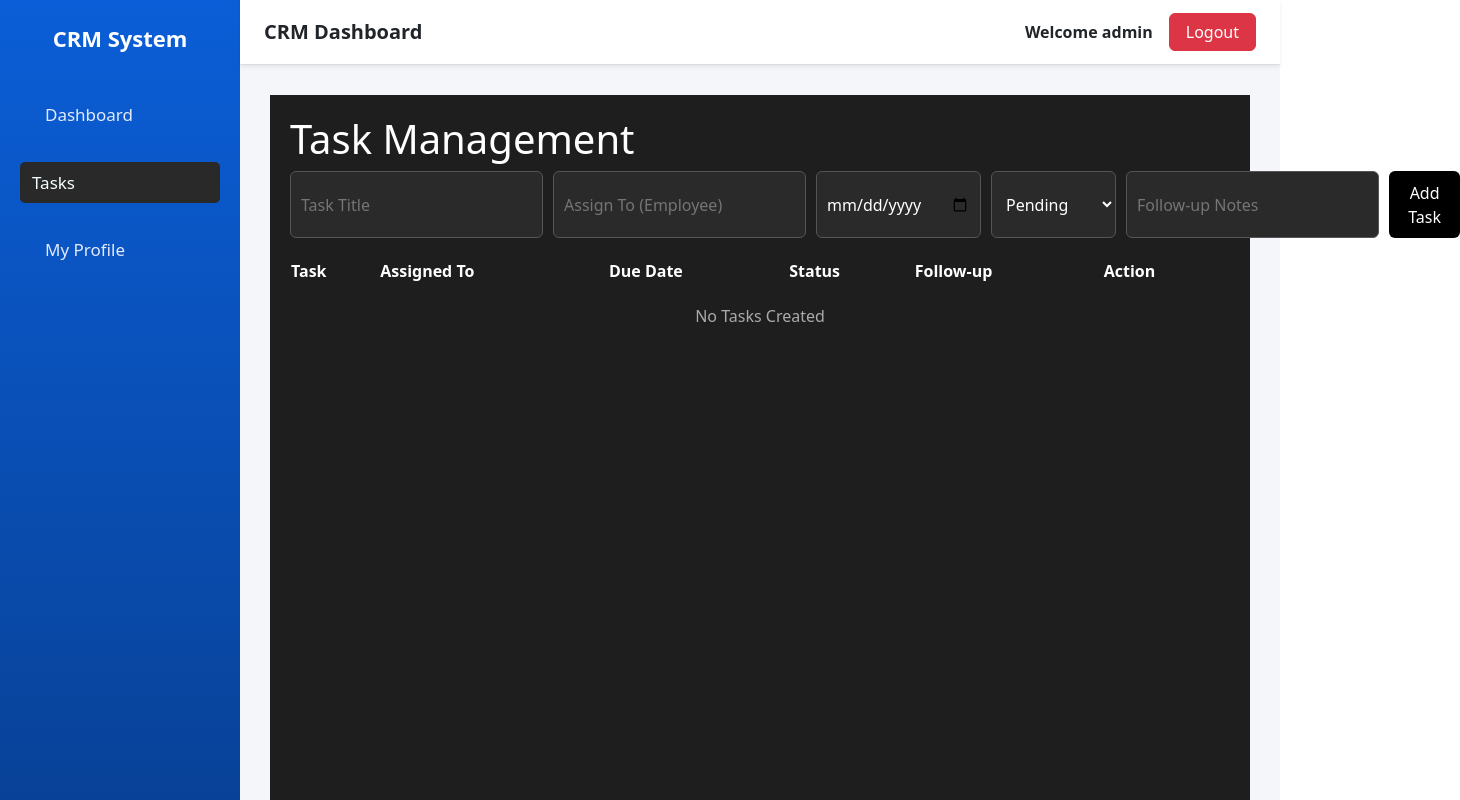
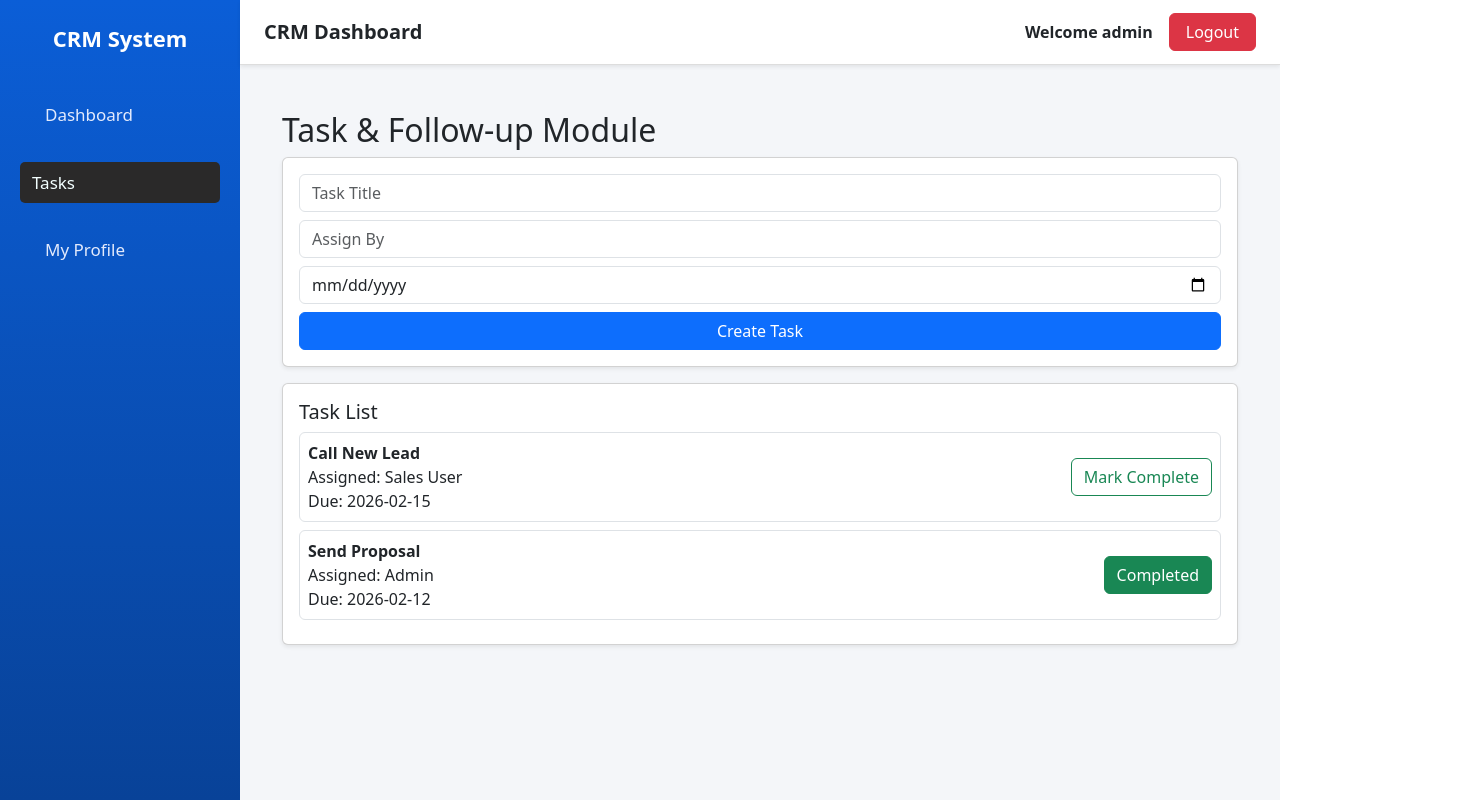
Before and after one commit to anishachandgude2005/CRM_Project, a React (Vite) app in the folder crm-project/: page /tasks in a window 1280 px wide. Shown: the top 800 px of the page, 1460 px wide, since content can reach past the window. Built offline with nearby package versions, Linux system fonts and the light colour scheme; sample sign-in values are in the browser's storage.

Commit message:
update tasks

```diff
--- a/crm-project/src/pages/tasks/Tasks.jsx
+++ b/crm-project/src/pages/tasks/Tasks.jsx
@@ -1,203 +1,91 @@
-import { useState } from "react";
+import React, { useContext, useState } from "react";
+import { AppContext } from "../../context/AppContext";
 
-const Tasks= () => {
-  const [tasks, setTasks] = useState([]);
-  const [form, setForm] = useState({
-    title: "",
-    assignedTo: "",
-    dueDate: "",
-    status: "Pending",
-    followUp: "",
-  });
-  const [editId, setEditId] = useState(null);
+export default function Tasks() {
+  const { state, dispatch } = useContext(AppContext);
 
-  const handleChange = (e) => {
-    setForm({ ...form, [e.target.name]: e.target.value });
-  };
+  const [title, setTitle] = useState("");
+  const [assignedBy, setAssignedBy] = useState("");
+  const [dueDate, setDueDate] = useState("");
 
-  const handleSubmit = (e) => {
-    e.preventDefault();
-
-    if (!form.title || !form.assignedTo || !form.dueDate) {
+  const addTask = () => {
+    if (!title || !assignedBy || !dueDate) {
       alert("Fill all fields");
       return;
     }
 
-    if (editId) {
-      setTasks(
-        tasks.map((t) =>
-          t.id === editId ? { ...t, ...form } : t
-        )
-      );
-      setEditId(null);
-    } else {
-      setTasks([...tasks, { id: Date.now(), ...form }]);
-    }
+    dispatch({
+      type: "ADD_TASK",
+      payload: {
+        id: Date.now(),
+        title,
+        assignedBy,
+        dueDate,
+        completed: false
+      }
+    });
 
-    setForm({
-      title: "",
-      assignedTo: "",
-      dueDate: "",
-      status: "Pending",
-      followUp: "",
-    });
-  };
-
-  const handleEdit = (task) => {
-    setEditId(task.id);
-    setForm(task);
-  };
-
-  const handleDelete = (id) => {
-    if (window.confirm("Delete task?")) {
-      setTasks(tasks.filter((t) => t.id !== id));
-    }
-  };
-
-  const toggleStatus = (id) => {
-    setTasks(
-      tasks.map((t) =>
-        t.id === id
-          ? { ...t, status: t.status === "Completed" ? "Pending" : "Completed" }
-          : t
-      )
-    );
+    setTitle("");
+    setAssignedBy("");
+    setDueDate("");
   };
 
   return (
-    <div style={styles.page}>
-      <h1> Task  Management</h1>
+    <div className="container mt-3">
+      <h2>Task & Follow-up Module</h2>
 
-      {/* FORM */}
-      <form style={styles.row} onSubmit={handleSubmit}>
+      {/* TASK FORM */}
+      <div className="card p-3 mb-3 shadow-sm">
         <input
-          name="title"
+          className="form-control mb-2"
           placeholder="Task Title"
-          value={form.title}
-          onChange={handleChange}
-          style={styles.input}
+          value={title}
+          onChange={(e) => setTitle(e.target.value)}
         />
 
         <input
-          name="assignedTo"
-          placeholder="Assign To (Employee)"
-          value={form.assignedTo}
-          onChange={handleChange}
-          style={styles.input}
+          className="form-control mb-2"
+          placeholder="Assign By"
+          value={assignedBy}
+          onChange={(e) => setAssignedBy(e.target.value)}
         />
 
         <input
           type="date"
-          name="dueDate"
-          value={form.dueDate}
-          onChange={handleChange}
-          style={styles.input}
+          className="form-control mb-2"
+          value={dueDate}
+          onChange={(e) => setDueDate(e.target.value)}
         />
 
-        <select
-          name="status"
-          value={form.status}
-          onChange={handleChange}
-          style={styles.input}
-        >
-          <option>Pending</option>
-          <option>Completed</option>
-        </select>
+        <button className="btn btn-primary" onClick={addTask}>
+          Create Task
+        </button>
+      </div>
 
-        <input
-          name="followUp"
-          placeholder="Follow-up Notes"
-          value={form.followUp}
-          onChange={handleChange}
-          style={styles.input}
-        />
+      {/* TASK LIST */}
+      <div className="card shadow-sm p-3">
+        <h5>Task List</h5>
 
-        <button style={styles.button}>
-          {editId ? "Update Task" : "Add Task"}
-        </button>
-      </form>
+        {!state.tasks && <p>Tasks not loaded</p>}
+        {state.tasks?.length === 0 && <p>No tasks found</p>}
 
-      {/* TABLE */}
-      <table style={styles.table}>
-        <thead>
-          <tr>
-            <th>Task</th>
-            <th>Assigned To</th>
-            <th>Due Date</th>
-            <th>Status</th>
-            <th>Follow-up</th>
-            <th>Action</th>
-          </tr>
-        </thead>
+        {state.tasks?.map(task => (
+          <div key={task.id} className="border p-2 mb-2 rounded d-flex justify-content-between align-items-center">
+            <div>
+              <strong>{task.title}</strong><br />
+              Assigned: {task.assignedBy}<br />
+              Due: {task.dueDate}
+            </div>
 
-        <tbody>
-          {tasks.length === 0 ? (
-            <tr>
-              <td colSpan="6" style={styles.noData}>
-                No Tasks Created
-              </td>
-            </tr>
-          ) : (
-            tasks.map((t) => (
-              <tr key={t.id}>
-                <td>{t.title}</td>
-                <td>{t.assignedTo}</td>
-                <td>{t.dueDate}</td>
-                <td>
-                  <button onClick={() => toggleStatus(t.id)}>
-                    {t.status}
-                  </button>
-                </td>
-                <td>{t.followUp || "-"}</td>
-                <td>
-                  <button onClick={() => handleEdit(t)}>Edit</button>{" "}
-                  <button onClick={() => handleDelete(t.id)}>Delete</button>
-                </td>
-              </tr>
-            ))
-          )}
-        </tbody>
-      </table>
+            <button
+              className={`btn ${task.completed ? "btn-success" : "btn-outline-success"}`}
+              onClick={() => dispatch({ type: "TOGGLE_TASK", payload: task.id })}
+            >
+              {task.completed ? "Completed" : "Mark Complete"}
+            </button>
+          </div>
+        ))}
+      </div>
     </div>
   );
-};
-
-export default Tasks;
-const styles = {
-  page: {
-    width: "100%",
-    minHeight: "100vh",
-    padding: "20px",
-    background: "#1e1e1e",
-    color: "#fff",
-  },
-  row: {
-    display: "grid",
-    gridTemplateColumns: "repeat(6, 1fr)",
-    gap: "10px",
-    marginBottom: "20px",
-  },
-  input: {
-    padding: "10px",
-    background: "#2a2a2a",
-    border: "1px solid #555",
-    color: "#fff",
-    borderRadius: "6px",
-  },
-  button: {
-    background: "#000",
-    color: "#fff",
-    border: "none",
-    borderRadius: "6px",
-    cursor: "pointer",
-  },
-  table: {
-    width: "100%",
-    borderCollapse: "collapse",
-  },
-  noData: {
-    textAlign: "center",
-    padding: "20px",
-    color: "#aaa",
-  },
-};
+}
```
